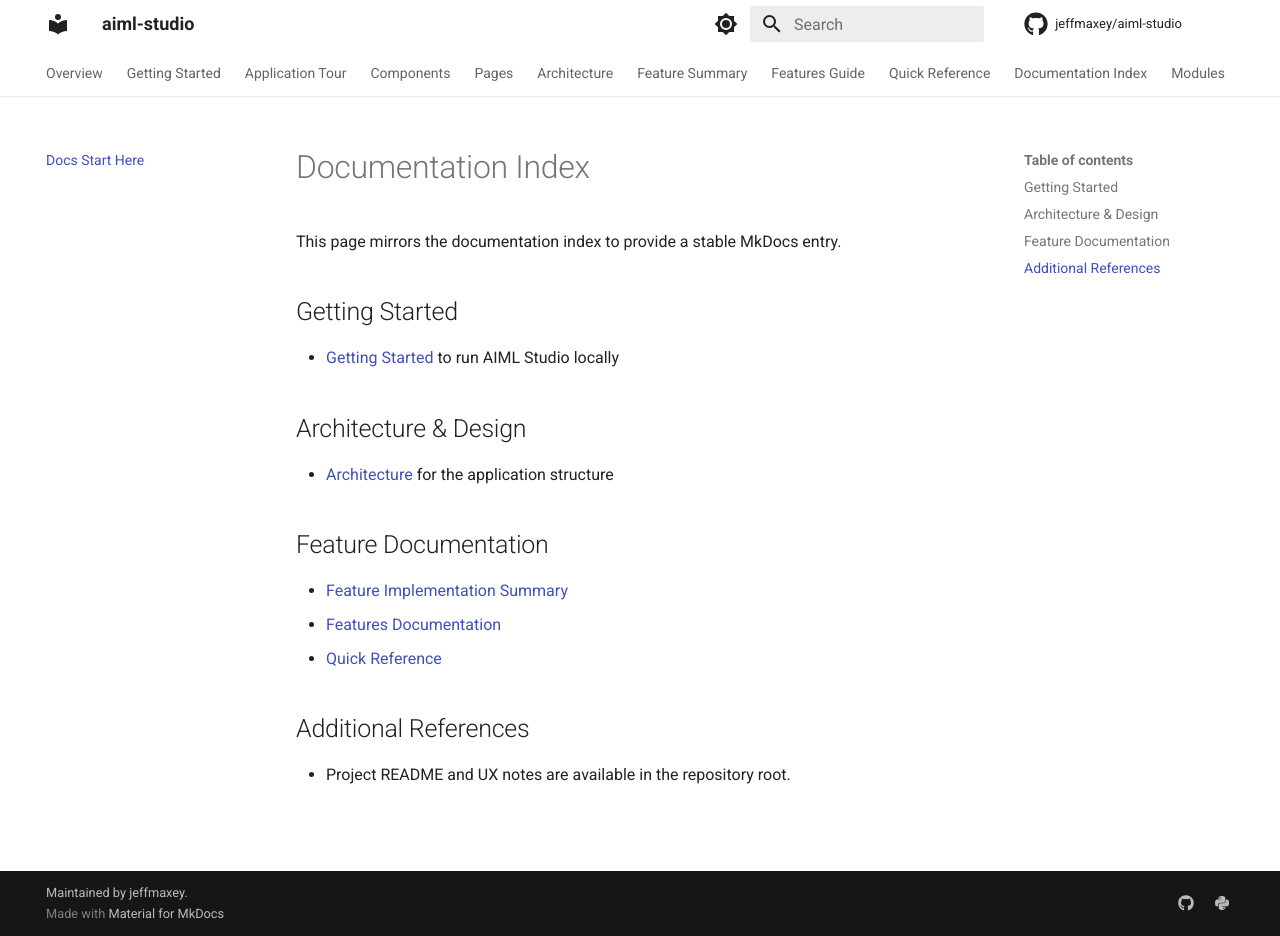
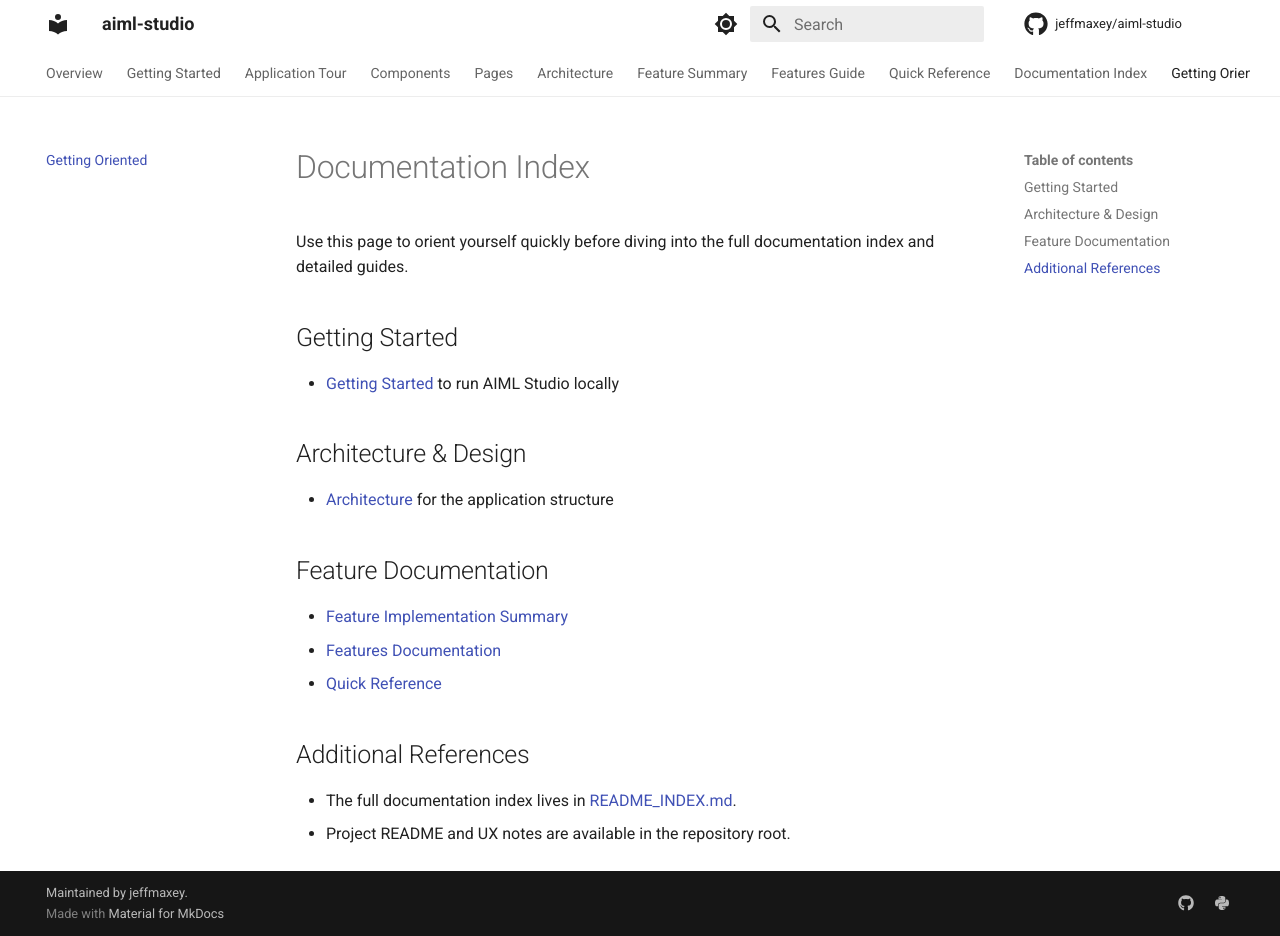
Before and after one commit to jeffmaxey/aiml-studio, an MkDocs documentation site: the page built from docs/docs-index.md, in a window 1280 px wide and 936 px high. Built offline with MkDocs 1.6.1 and Material for MkDocs 9.7.7, drawn with Linux system fonts in a browser that asks for light colours; comment, search, counter and statistics services are not loaded.

Commit message:
Refine mkdocs navigation content
Co-authored-by: jeffmaxey <206414232+jeffmaxey@users.noreply.github.com>

```diff
--- a/docs/docs-index.md
+++ b/docs/docs-index.md
@@ -1,6 +1,7 @@
 # Documentation Index
 
-This page mirrors the documentation index to provide a stable MkDocs entry.
+Use this page to orient yourself quickly before diving into the full documentation index and
+detailed guides.
 
 ## Getting Started
 
@@ -18,4 +19,5 @@ This page mirrors the documentation index to provide a stable MkDocs entry.
 
 ## Additional References
 
+- The full documentation index lives in [README_INDEX.md](README_INDEX.md).
 - Project README and UX notes are available in the repository root.
--- a/mkdocs.yml
+++ b/mkdocs.yml
@@ -18,8 +18,8 @@ nav:
   - Features Guide: FEATURES_DOCUMENTATION.md
   - Quick Reference: QUICK_REFERENCE.md
   - Documentation Index: README_INDEX.md
+  - Getting Oriented: docs-index.md
   - Modules: modules.md
-  - Docs Start Here: docs-index.md
   - Screenshot Notes: assets/screenshots/README.md
 plugins:
   - search
```
Also changed, not shown: docs/modules.md (+8 -0 lines).
